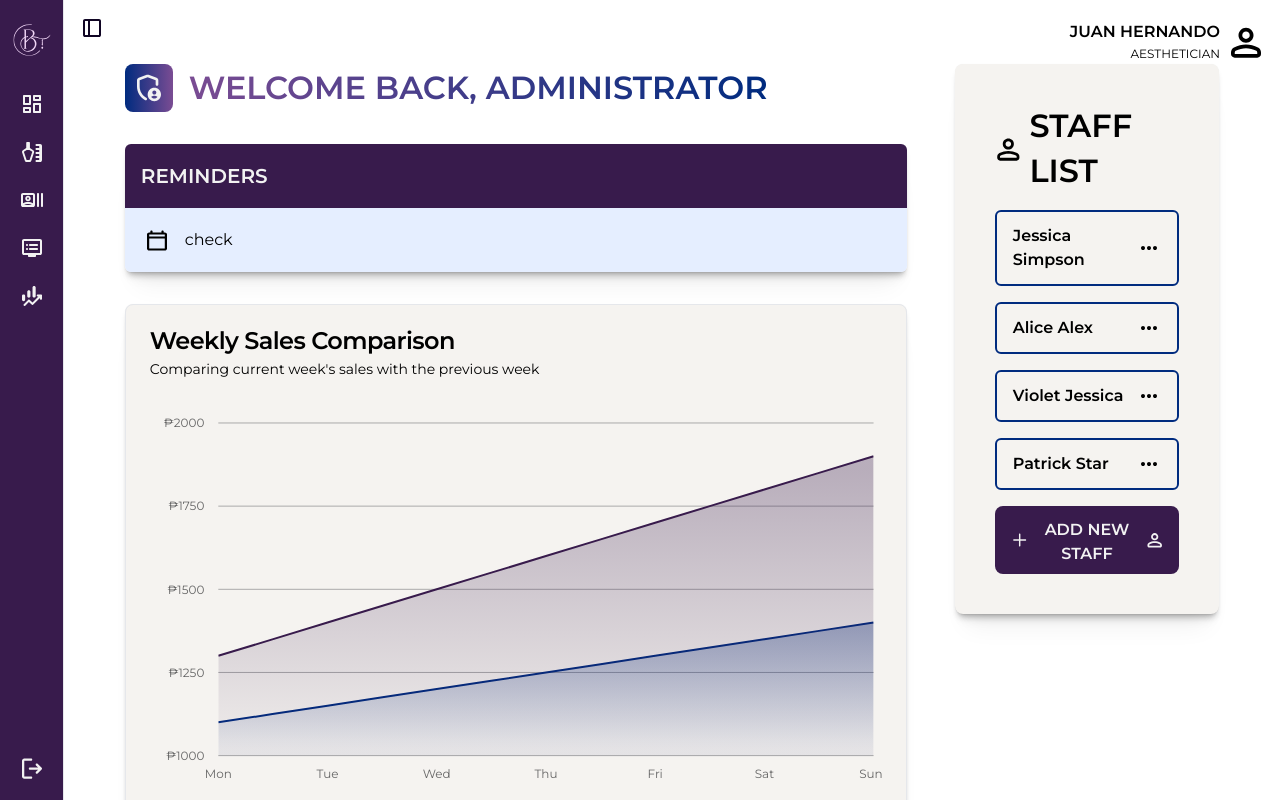
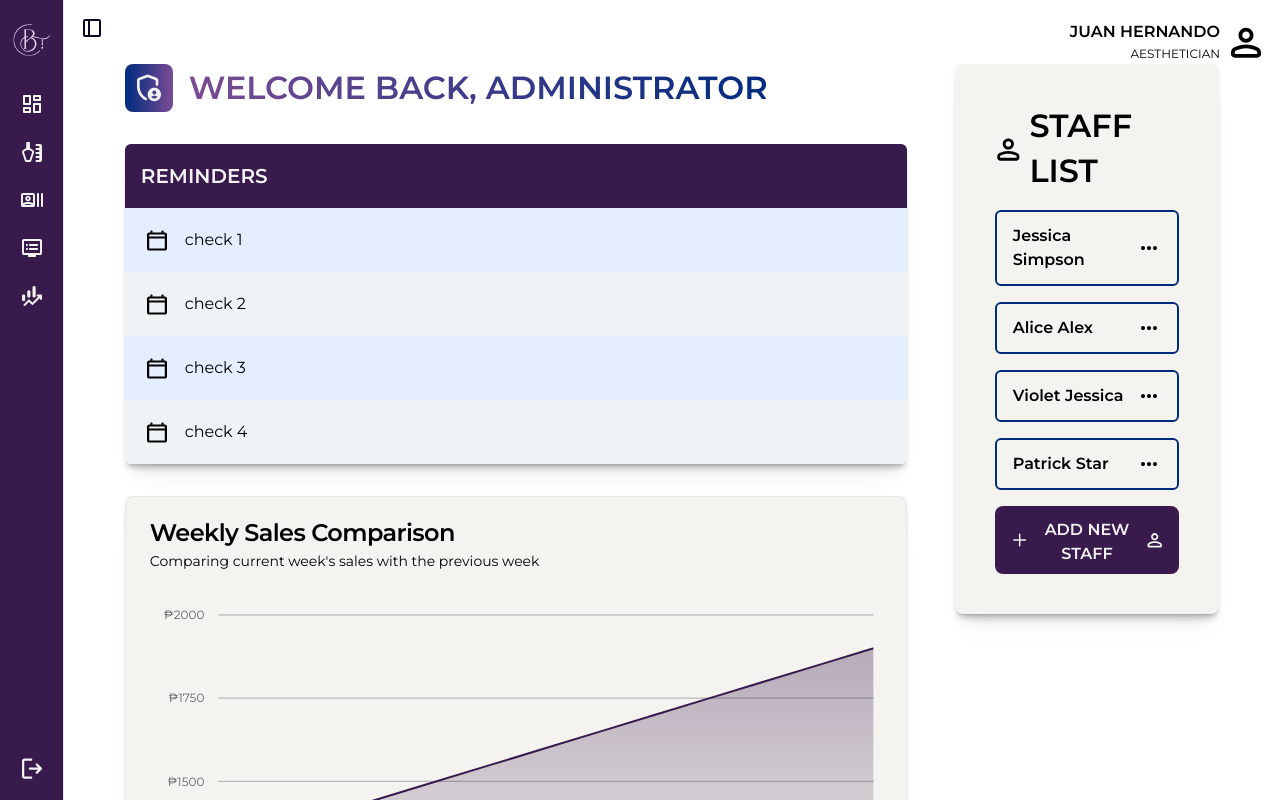
Before and after one commit to SoftwareEnginneringBeautox/testRepository, a React (Vite) app in the folder client/: page /AdminDashboard in a window 1280 px wide. Shown: the top 800 px of the page. Built offline with nearby package versions, Linux system fonts and the light colour scheme.

Commit message:
additional table rows for reminders

```diff
--- a/client/src/pages/AdminDashboard.jsx
+++ b/client/src/pages/AdminDashboard.jsx
@@ -159,7 +159,25 @@ function AdministratorDashboard() {
             <tr>
               <td className="flex items-start gap-4">
                 <CalendarIcon />
-                check
+                check 1
+              </td>
+            </tr>
+            <tr>
+              <td className="flex items-start gap-4">
+                <CalendarIcon />
+                check 2
+              </td>
+            </tr>
+            <tr>
+              <td className="flex items-start gap-4">
+                <CalendarIcon />
+                check 3
+              </td>
+            </tr>
+            <tr>
+              <td className="flex items-start gap-4">
+                <CalendarIcon />
+                check 4
               </td>
             </tr>
           </tbody>
```
